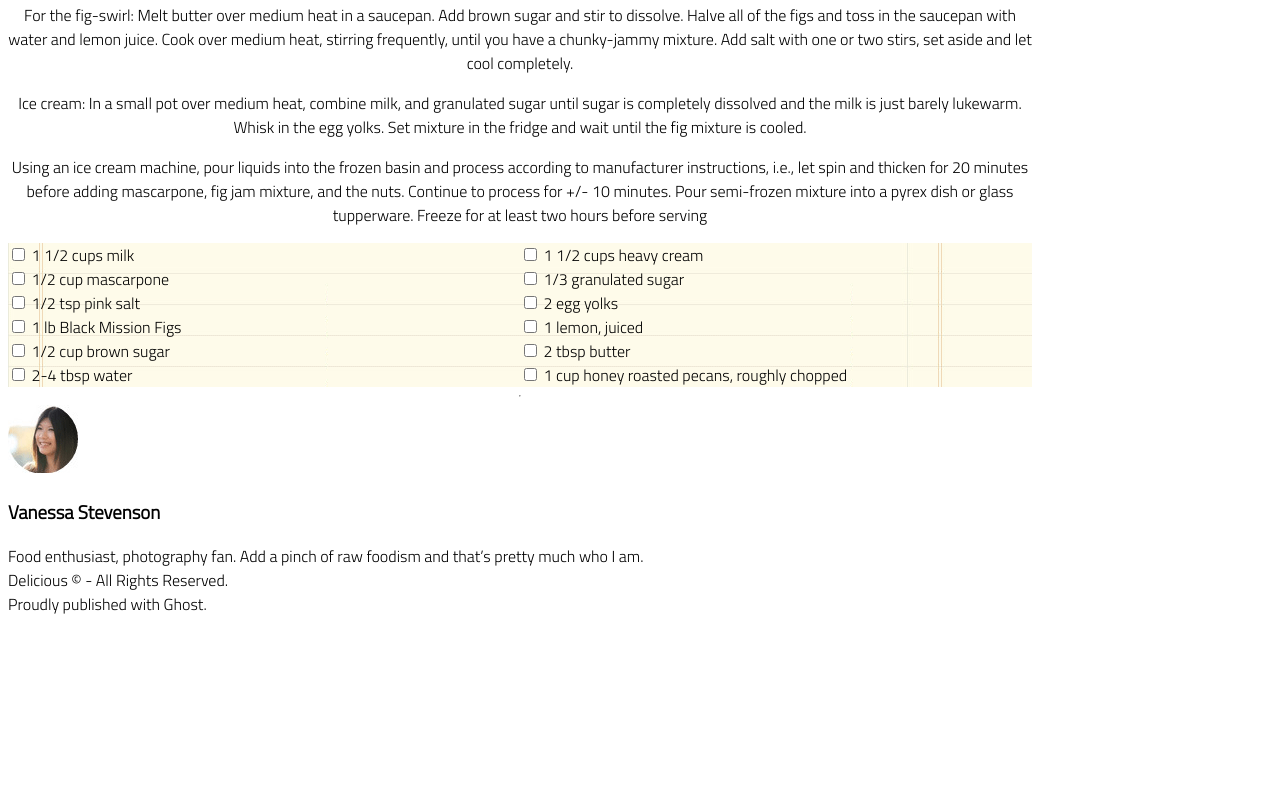
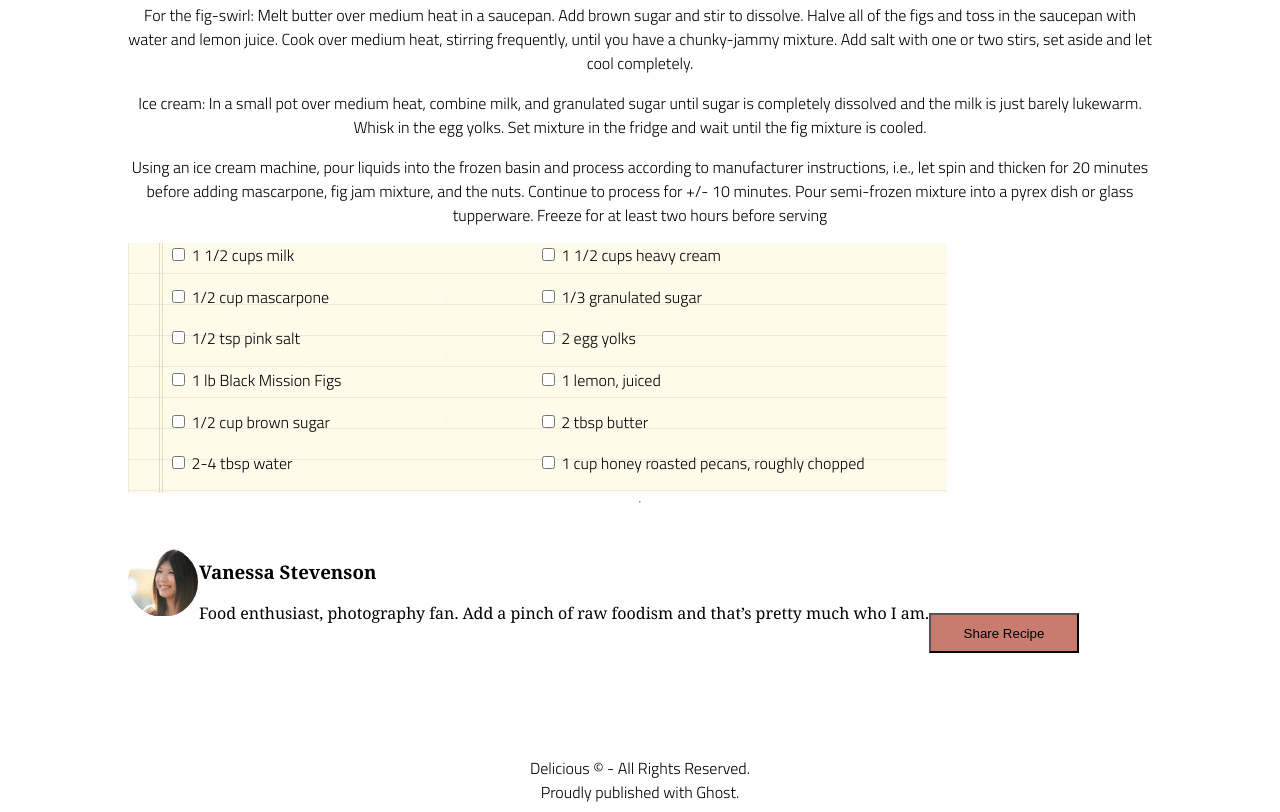
Before and after one commit to kylemayer/chocolate_pizza, a plain HTML site: page index.html in a window 1280 px wide. Shown: the part 904-1716 px from the top of the page. Before the commit the page ends 1528 px from the top, so only its background shows below. Drawn offline with Linux system fonts and the light colour scheme; files whose address does not match are found by name.

Commit message:
centering stuff

```diff
--- a/index.html
+++ b/index.html
@@ -140,9 +140,12 @@
     <hr>
     <article>
         <img src="./assets/van-pic.png" id='vanPic'>
+        <div class="bio">
         <h3>Vanessa Stevenson</h3>
 
         Food enthusiast, photography fan. Add a pinch of raw foodism and that’s pretty much who I am.
+        </div>
+        <button>Share Recipe</button>
     </article>
 
     <footer>
--- a/styles/style.css
+++ b/styles/style.css
@@ -20,7 +20,9 @@ body {
     display: grid;
     align-items: center;
     justify-content: center;
+    margin-left: 10%;
 }
+
 
 section {
     padding: 10px;
@@ -71,7 +73,8 @@ summary {
     background-image: url('../assets/list-bg.png');
     display: grid;
     grid-template-columns: 50% 50%;
-
+    width: 80%;
+    height: 250px;
 }
 
 /* Create the checkmark/indicator (hidden when not checked) */
@@ -88,7 +91,30 @@ summary {
 
 .list-left {
     display: grid;
+    margin-left: 40px;
 }
 .list-right {
     display: grid;
 }
+
+article {
+    display: flex;
+    flex-direction: row;
+    align-items: center;
+}
+
+.bio {
+    font-family: Georgia, 'Times New Roman', Times, serif;
+}
+
+button {
+    height: 40px;
+    width: 150px;
+    margin-top: 10%;
+    background-color: rgb(199, 124, 111);
+}
+
+footer {
+    margin-top: 10%;
+    text-align: center;
+}
```
